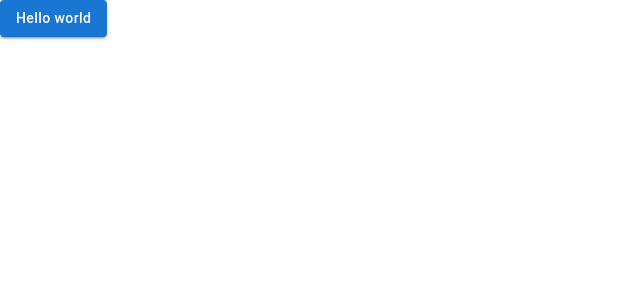
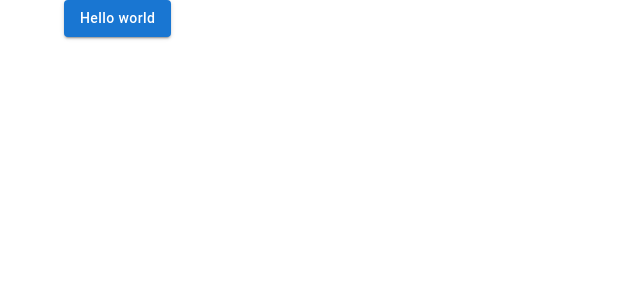
Before and after one commit to ke1t0/personal-study-memo-app, a Next.js app: page / in a window 1280 px wide. Shown: the top 300 px of the page, without its empty margins (0-640 px from the left). Built offline with nearby package versions, Linux system fonts and the light colour scheme.

Commit message:
update: 微修正

```diff
--- a/src/pages/_app.tsx
+++ b/src/pages/_app.tsx
@@ -1,11 +1,14 @@
-import { CssBaseline } from '@mui/material'
+import Container from '@mui/material/Container'
+import CssBaseline from '@mui/material/CssBaseline'
 import type { AppProps } from 'next/app'
 
 export default function App({ Component, pageProps }: AppProps) {
   return (
     <>
       <CssBaseline />
-      <Component {...pageProps} />
+      <Container>
+        <Component {...pageProps} />
+      </Container>
     </>
   )
 }
--- a/src/pages/index.tsx
+++ b/src/pages/index.tsx
@@ -1,7 +1,4 @@
-import { Inter } from '@next/font/google'
 import Button from '@/components/Button'
-
-const inter = Inter({ subsets: ['latin'] })
 
 const Index = () => {
   return (
```
